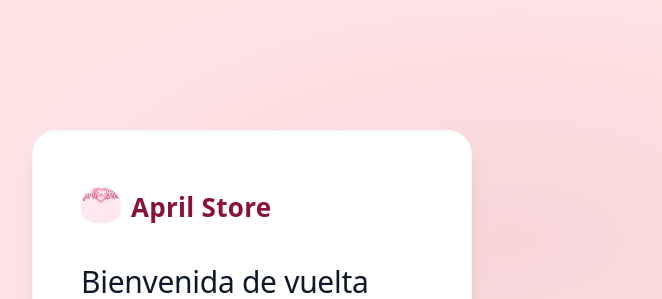
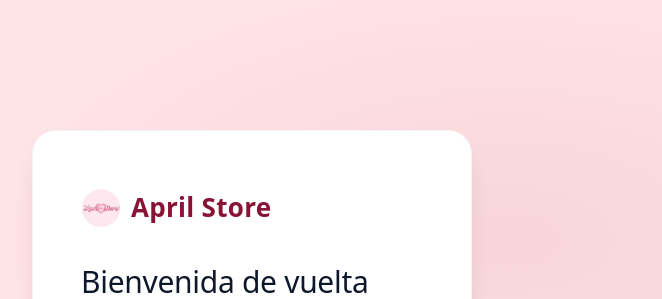
Before and after one commit to DavidPulSor02/april-store, a React (Vite) app in the folder frontend-react/: page /login in a window 1280 px wide. Shown: the top 299 px of the page, without its empty margins (388-1050 px from the left). Built offline with nearby package versions, Linux system fonts and the light colour scheme; no server answers.

Commit message:
fix(ui): adjust logo transform for perfect centering

```diff
--- a/frontend-react/src/index.css
+++ b/frontend-react/src/index.css
@@ -1433,7 +1433,7 @@ textarea { resize: vertical; min-height: 80px; }
   width: 100%;
   height: 100%;
   object-fit: cover;
-  transform: scale(2.2) translateY(-2%);
+  transform: scale(1.45) translateY(14%);
 }
 
 @keyframes pulseLogo {
--- a/frontend-react/src/layouts/Sidebar.jsx
+++ b/frontend-react/src/layouts/Sidebar.jsx
@@ -40,7 +40,7 @@ export default function Sidebar({ user }) {
               width: '100%',
               height: '100%',
               objectFit: 'cover',
-              transform: 'scale(2.2) translateY(-2%)'
+              transform: 'scale(1.45) translateY(14%)'
             }}
           />
         </div>
--- a/frontend-react/src/pages/Login.jsx
+++ b/frontend-react/src/pages/Login.jsx
@@ -55,7 +55,7 @@ export default function Login() {
                 width: '100%',
                 height: '100%',
                 objectFit: 'cover',
-                transform: 'scale(2.2) translateY(-2%)'
+                transform: 'scale(1.45) translateY(14%)'
               }}
             />
           </div>
```
